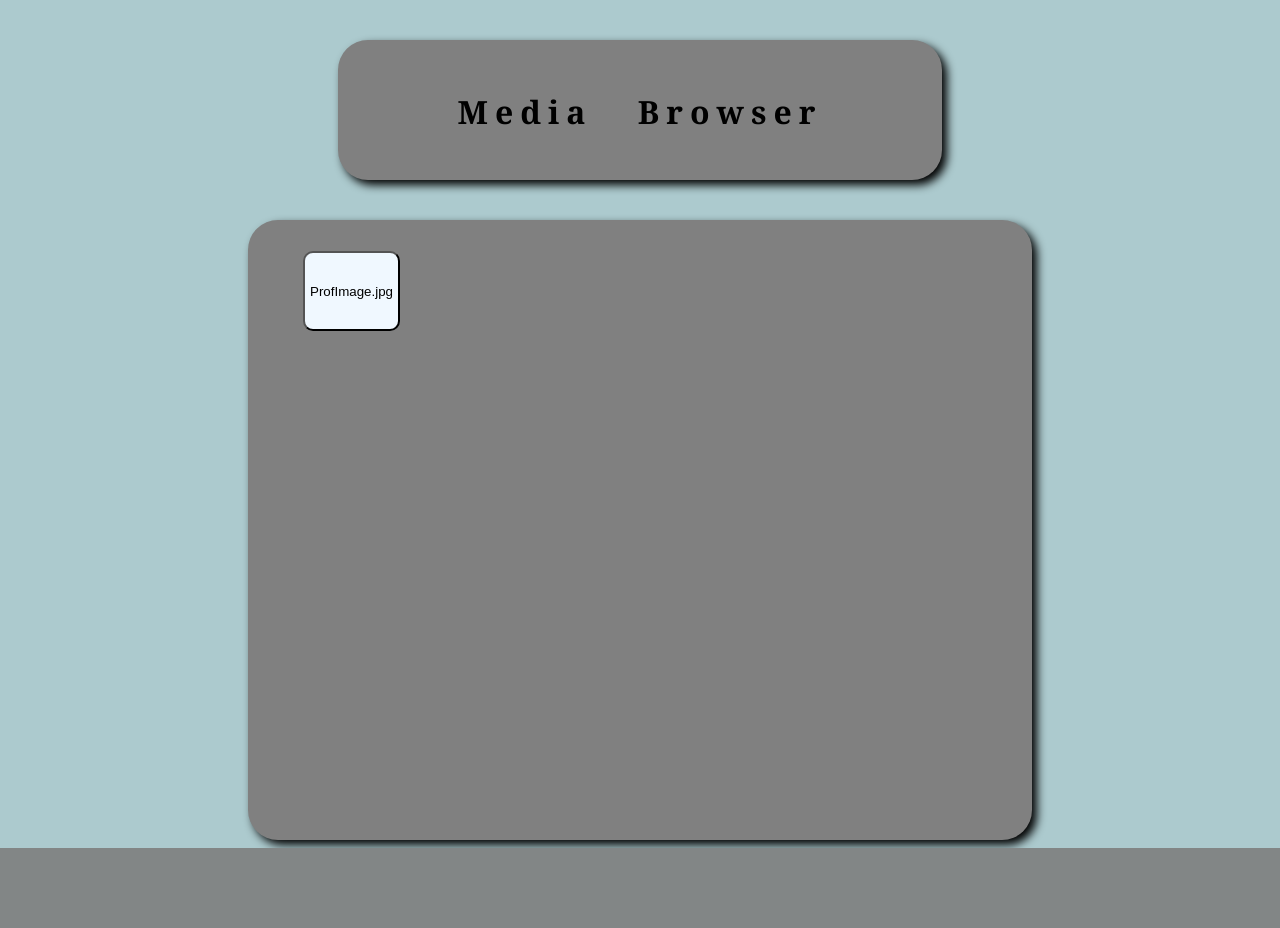
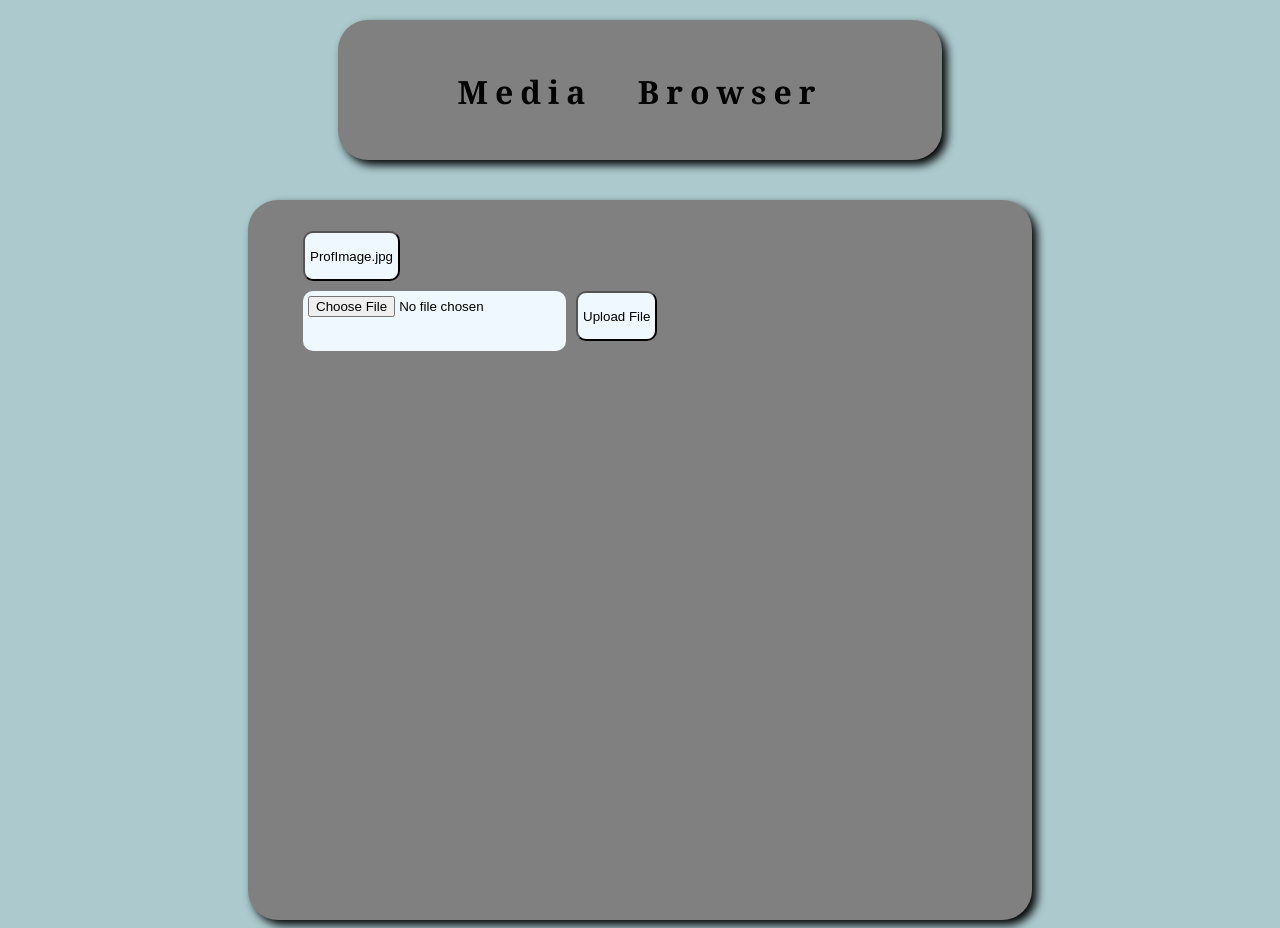
Before and after one commit to ArielStarling25/3MonthJourneyWebApp, a PHP site: page /MediaBrowser.php in a window 1280 px wide. Before the commit the page ends 848 px from the top, so only its background shows below. Run offline with PHP 8.4, Linux system fonts and the light colour scheme; data that the repository does not hold is empty.

Commit message:
Media Upload feature in MediaBrowser

```diff
--- a/CSS/MediaBrowser.css
+++ b/CSS/MediaBrowser.css
@@ -7,7 +7,7 @@
   margin-right: auto;
   width: calc(100% - 700px);
   height: 100px;
-  margin-top: 40px;
+  margin-top: 20px;
   background-color: grey;
   box-shadow: 5px 5px 10px black;
   padding: 20px;
@@ -30,7 +30,7 @@
   background-color: grey;
   box-shadow: 5px 5px 10px black;
   width: calc(100% - 500px);
-  height: 600px;
+  height: 700px;
   border-radius: 30px;
   padding: 10px;
   overflow-wrap: break-word;
@@ -58,7 +58,7 @@
 .mediaScroll ol form li input {
   float: left;
   width: fit-content;
-  height: 80px;
+  height: 50px;
   background-color: aliceblue;
   margin: 5px;
   transition-duration: 0.3s;
--- a/MediaBrowser.php
+++ b/MediaBrowser.php
@@ -9,6 +9,7 @@
 <body>
     <?php
         include 'Library/ConsoleWriter.php';
+        $buttonClicked = null;
 
         if ($_SERVER["REQUEST_METHOD"] == "POST") {
             consoleLog("Recieved post");
@@ -74,6 +75,13 @@
                             }
                         ?>
                     </form>
+                    <form id="uploadProg" method="post" enctype="multipart/form-data" action='<?php echo $_SERVER['PHP_SELF']; ?>'>
+                        <li>
+                            <input type="hidden" name="idKey" value="upMedia">
+                            <input type="file" id="fileToUpload" name="fileToUpload">
+                            <input type="submit" name="submit" value="Upload File">
+                        </li>
+                    </form>
                 </ol>
             </div>
         </div>
```
Also changed, not shown: Data/Journey.db.
